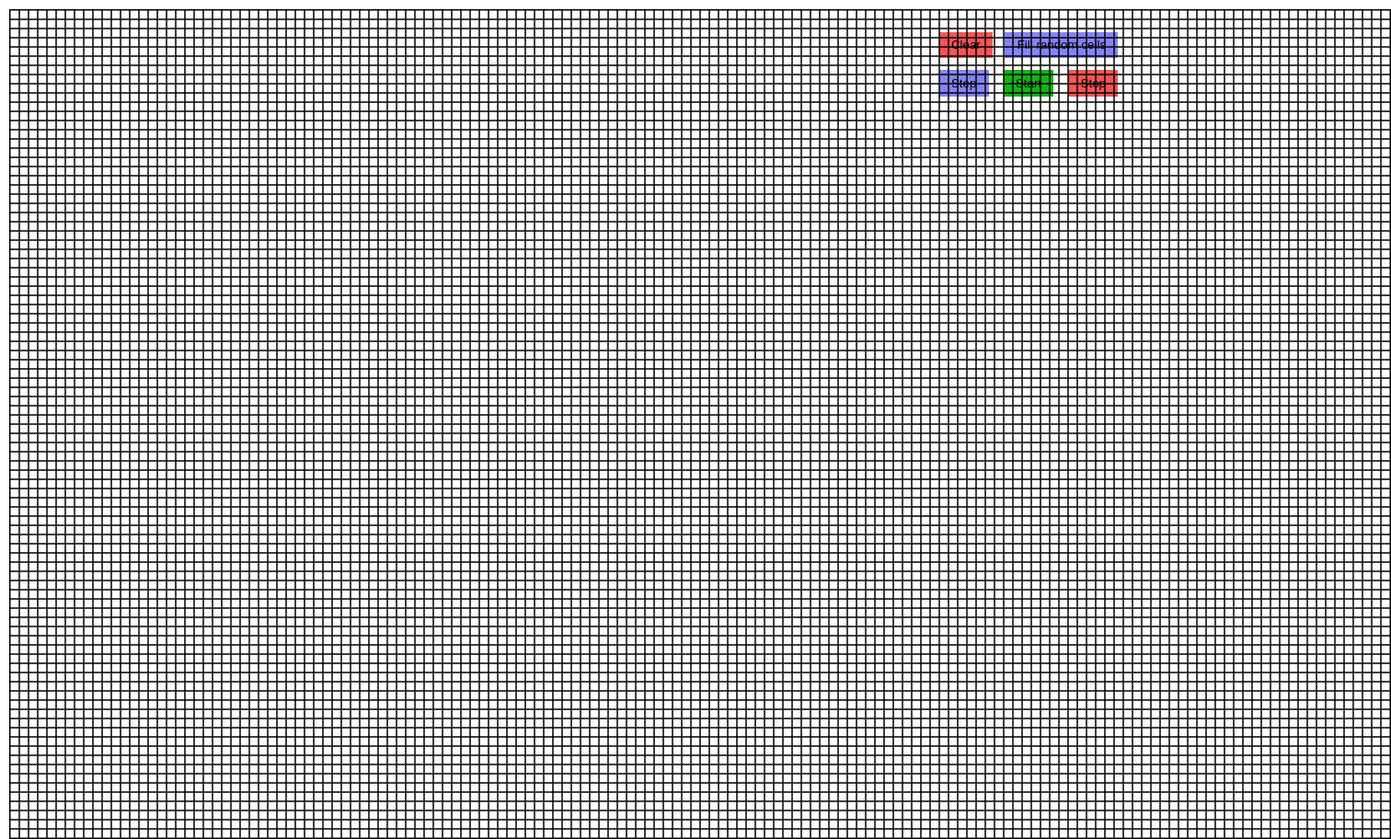
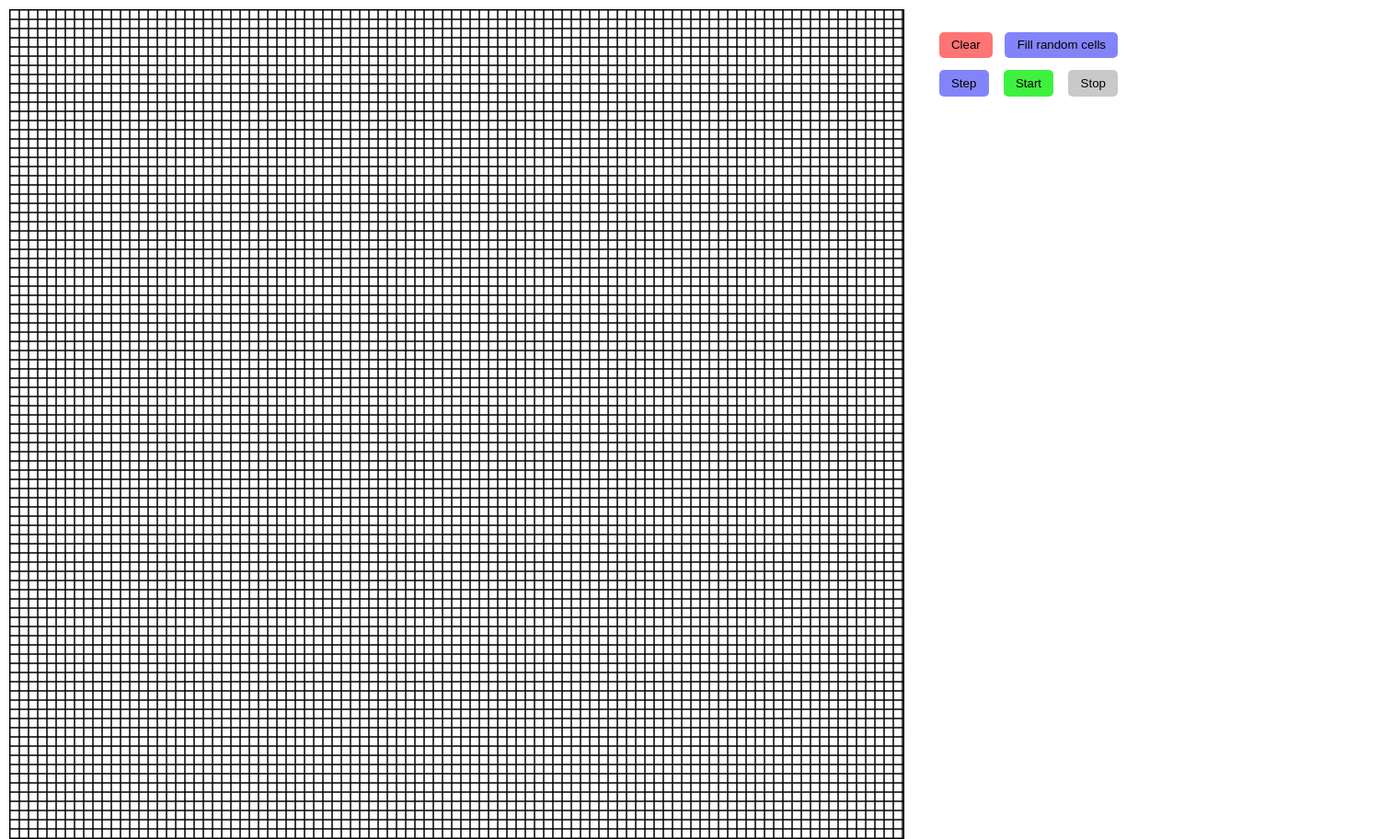
Before and after one commit to IvanStukalov/GameOfLife, a website with bundled scripts: page index.html in a window 1280 px wide. Shown: the whole page at 92% size, 1512 px wide, since content can reach past the window. Built offline with nearby package versions, Linux system fonts and the light colour scheme.

Commit message:
added flexible width to canvas

```diff
--- a/index.css
+++ b/index.css
@@ -7,10 +7,12 @@ body {
 	justify-content: end;
 }
 
-.btns {
+#sidebar {
 	flex-direction: column;
-	margin-top: 20px;
-	margin-right: 50px;
+	margin: 20px 50px 10px 50px;
+
+	position: fixed;
+	background-color: white;
 }
 
 .row {
@@ -19,7 +21,7 @@ body {
 }
 
 .btn {
-	border-radius: 0;
+	border-radius: 5px;
 	border: 0;
 	margin: 0.5em;
 	padding: 0.5em 1em 0.5em 1em;
@@ -42,9 +44,13 @@ body {
 }
 
 .access {
-	background-color: rgb(18, 180, 18);
+	background-color: rgb(63, 241, 63);
 }
 
 .danger {
-	background-color: rgb(247, 84, 84);
+	background-color: rgb(255, 116, 116);
 }
+
+.inactive {
+	background-color: rgb(201, 201, 201);
+}
--- a/index.html
+++ b/index.html
@@ -12,7 +12,7 @@
 <body>
 	<canvas id="canvas"></canvas>
 
-	<div class="btns">
+	<div id="sidebar">
 		<div class="fill row">
 			<button class="btn danger" id="clear">Clear</button>
 			<button class="btn primary" id="fillRandom">Fill random cells</button>
@@ -20,7 +20,7 @@
 		<div class="actions row">
 			<button class="btn primary" id="step">Step</button>
 			<button class="btn access" id="start">Start</button>
-			<button class="btn danger" id="stop">Stop</button>
+			<button class="btn inactive" id="stop">Stop</button>
 		</div>
 	</div>
 </body>
--- a/src/app/GameOfLife/index.js
+++ b/src/app/GameOfLife/index.js
@@ -9,14 +9,14 @@ export function start() {
 	if (!intervalId) {
 		intervalId = setInterval(() => {
 			next(matrix);
-		}, 30); // Запуск интервала каждую секунду
+		}, 30);
 	}
 }
 
 export function stop() {
 	if (intervalId) {
-		clearInterval(intervalId); // Остановка интервала
-		intervalId = null; // Очистка ID интервала
+		clearInterval(intervalId);
+		intervalId = null;
 	}
 }
 
--- a/src/app/index.js
+++ b/src/app/index.js
@@ -1,16 +1,54 @@
 import { fillRandom, clear, step, start, stop } from "./GameOfLife/index.js"
 
+const clearBtn = document.getElementById("clear");
 const fillRandBtn = document.getElementById("fillRandom");
-fillRandBtn.addEventListener("click", fillRandom);
+const stepBtn = document.getElementById("step");
+const startBtn = document.getElementById("start");
+const stopBtn = document.getElementById("stop");
 
-const clearBtn = document.getElementById("clear");
-clearBtn.addEventListener("click", clear);
 
-const stepBtn = document.getElementById("step");
-stepBtn.addEventListener("click", step);
+clearBtn.addEventListener("click", () => {
+	startBtn.classList.remove("inactive");
+	startBtn.classList.add("access");
 
-const startBtn = document.getElementById("start");
-startBtn.addEventListener("click", start);
+	stopBtn.classList.remove("danger");
+	stopBtn.classList.add("inactive");
 
-const stopBtn = document.getElementById("stop");
-stopBtn.addEventListener("click", stop);
+	clear();
+	stop();
+});
+
+fillRandBtn.addEventListener("click", () => {
+	fillRandom();
+});
+
+stepBtn.addEventListener("click", () => {
+	startBtn.classList.remove("inactive");
+	startBtn.classList.add("access");
+
+	stopBtn.classList.remove("danger");
+	stopBtn.classList.add("inactive");
+
+	stop();
+	step();
+});
+
+startBtn.addEventListener("click", () => {
+	startBtn.classList.remove("access");
+	startBtn.classList.add("inactive");
+
+	stopBtn.classList.remove("inactive");
+	stopBtn.classList.add("danger");
+
+	start();
+});
+
+stopBtn.addEventListener("click", () => {
+	startBtn.classList.remove("inactive");
+	startBtn.classList.add("access");
+
+	stopBtn.classList.remove("danger");
+	stopBtn.classList.add("inactive");
+
+	stop();
+});
--- a/src/canvas/canvas.js
+++ b/src/canvas/canvas.js
@@ -1,6 +1,11 @@
+const sidebar = document.getElementById("sidebar");
+const rect = sidebar.getBoundingClientRect();
+const sidebarWidth = rect.width + parseInt(window.getComputedStyle(sidebar).marginLeft, 10) + parseInt(window.getComputedStyle(sidebar).marginRight, 10);
+const spaceWidth = window.innerWidth - sidebarWidth;
+
 export const CANVAS_LEFT_BOUND = 10;
 export const CANVAS_TOP_BOUND = 10;
-export const CANVAS_WIDTH = 1500;
+export const CANVAS_WIDTH = spaceWidth;
 export const CANVAS_HEIGHT = 900;
 
 class Canvas {
```
